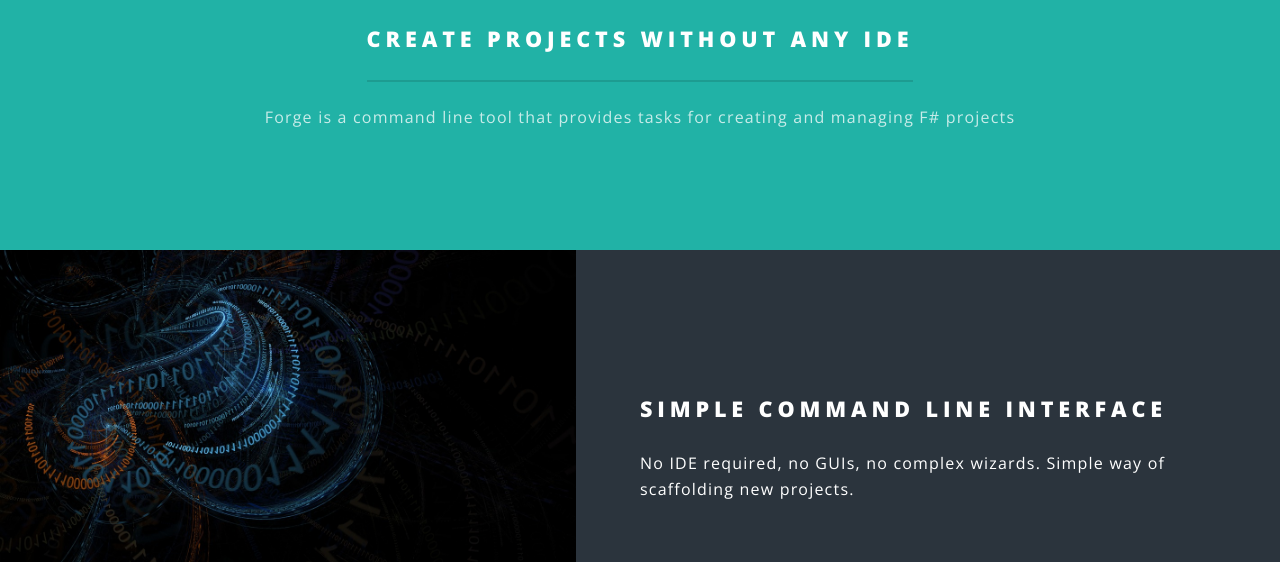
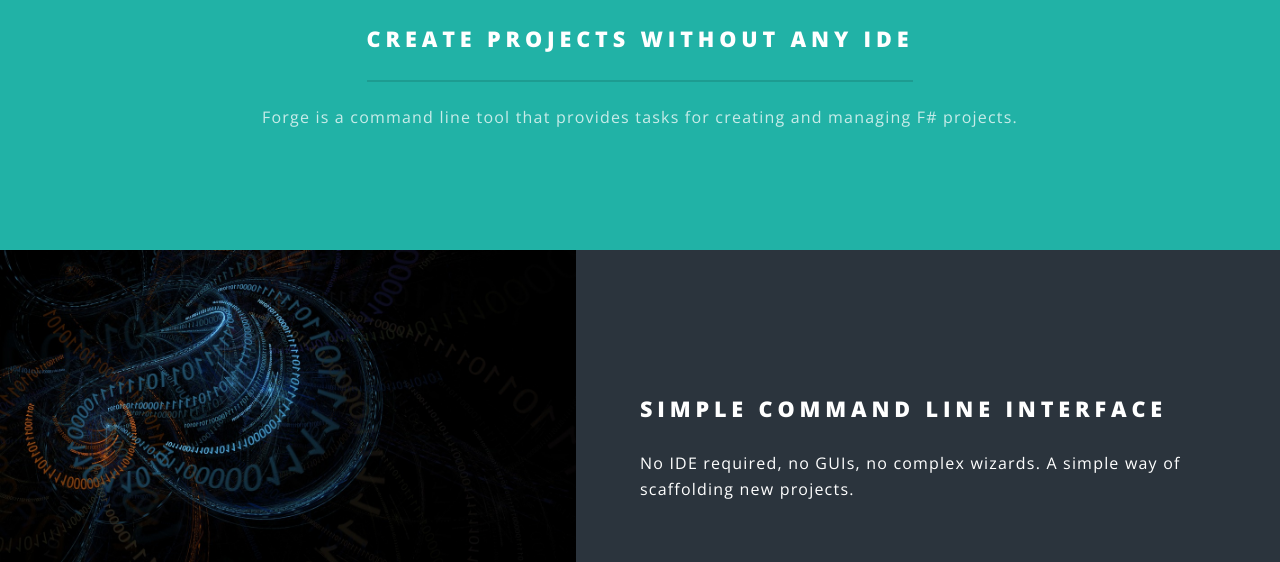
Before and after one commit to ionide/Forge, a Jekyll site: the page built from index.html, in a window 1280 px wide and 900 px high, scrolled down 822 px. Shown: the part 154-716 px from the top of the window. Built offline with Jekyll 4.4.1, drawn with Linux system fonts in a browser that asks for light colours; some of the changed text lies outside the part shown.

Commit message:
Small grammar and consistency improvements

```diff
--- a/index.html
+++ b/index.html
@@ -18,7 +18,7 @@
 						<div class="inner">
 							<header class="major">
 								<h2>Create projects without any IDE</h2>
-								<p>Forge is a command line tool that provides tasks for creating and managing F# projects</p>
+								<p>Forge is a command line tool that provides tasks for creating and managing F# projects.</p>
 							</header>
 
 						</div>
@@ -63,7 +63,7 @@
 								</li>
 								<li class="icon fa-code">
 									<h3>Project references</h3>
-									<p>Add and remove project, framework and GAC references</p>
+									<p>Add and remove project, framework and GAC references.</p>
 								</li>
 								<li class="icon fa-headphones">
 									<h3>Paket and FAKE integration</h3>
```
Also changed, not shown: other parts of index.html (+5 -5 lines).
